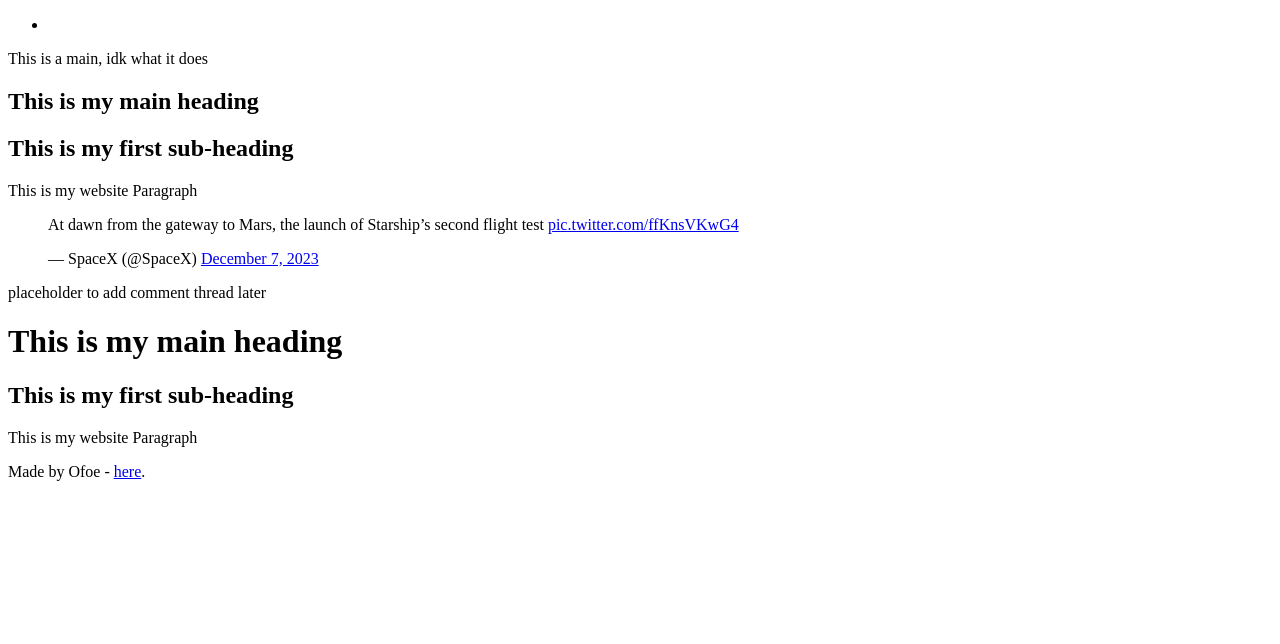
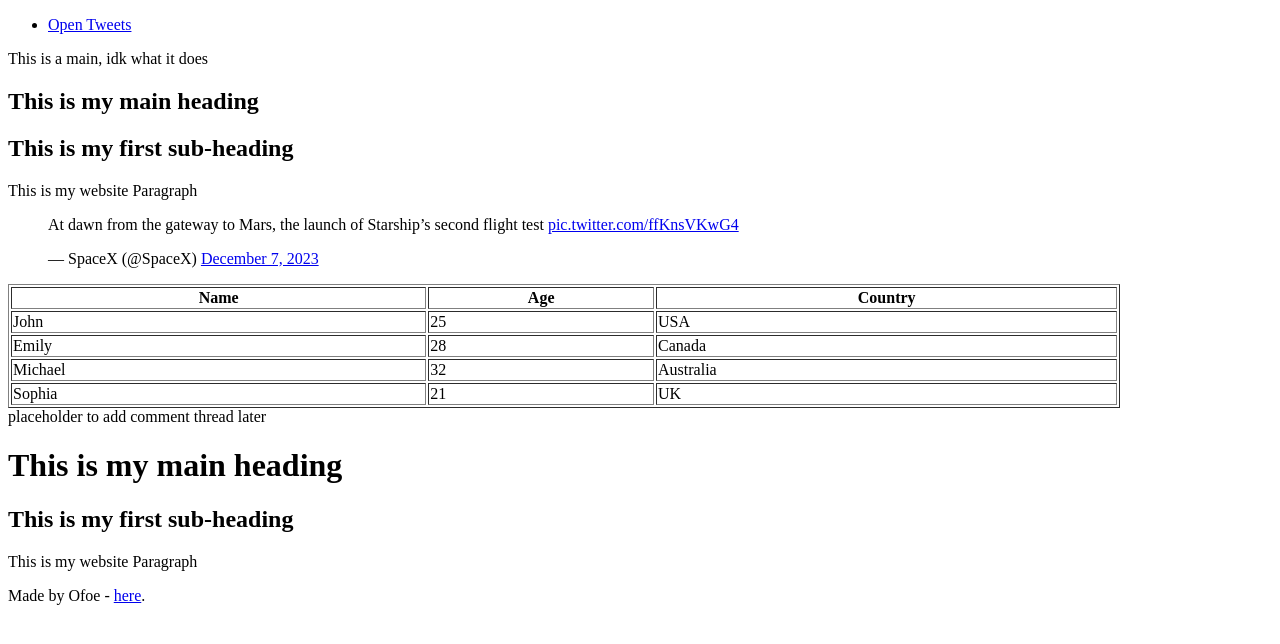
Before and after one commit to ofoe-a/My_First_Portfolio, a plain HTML site: page html_basic/index.html in a window 1280 px wide. Drawn offline with Linux system fonts and the light colour scheme.

Commit message:
added a table with in index.html

```diff
--- a/html_basic/index.html
+++ b/html_basic/index.html
@@ -9,7 +9,7 @@
     <header>
         <ul>
             <li>
-                <a href="./tweets.html"></a>
+                <a href="./tweets.html">Open Tweets</a>
             </li>
         </ul>
     </header>
@@ -19,7 +19,38 @@
             <h2>This is my first sub-heading</h2>
             <p>This is my website Paragraph</p>
             <blockquote class="twitter-tweet"><p lang="en" dir="ltr">At dawn from the gateway to Mars, the launch of Starship’s second flight test <a href="https://t.co/ffKnsVKwG4">pic.twitter.com/ffKnsVKwG4</a></p>&mdash; SpaceX (@SpaceX) <a href="https://twitter.com/SpaceX/status/1732824684683784516?ref_src=twsrc%5Etfw">December 7, 2023</a></blockquote> <script async src="https://platform.twitter.com/widgets.js" charset="utf-8"></script>
-            </article>
+            <table border="1px" width="88%">
+                <thead>
+                    <tr>
+                        <th>Name</th>
+                        <th>Age</th>
+                        <th>Country</th>
+                    </tr>
+                </thead>
+                <tbody>
+                    <tr>
+                        <td>John</td>
+                        <td>25</td>
+                        <td>USA</td>
+                    </tr>
+                    <tr>
+                        <td>Emily</td>
+                        <td>28</td>
+                        <td>Canada</td>
+                    </tr>
+                    <tr>
+                        <td>Michael</td>
+                        <td>32</td>
+                        <td>Australia</td>
+                    </tr>
+                    <tr>
+                        <td>Sophia</td>
+                        <td>21</td>
+                        <td>UK</td>
+                    </tr>
+                </tbody>
+            </table>
+        </article>
         <aside>placeholder to add comment thread later</aside>
     </main>
 
```
Also changed, not shown: html_basic/tweets.html (+2 -2 lines).
